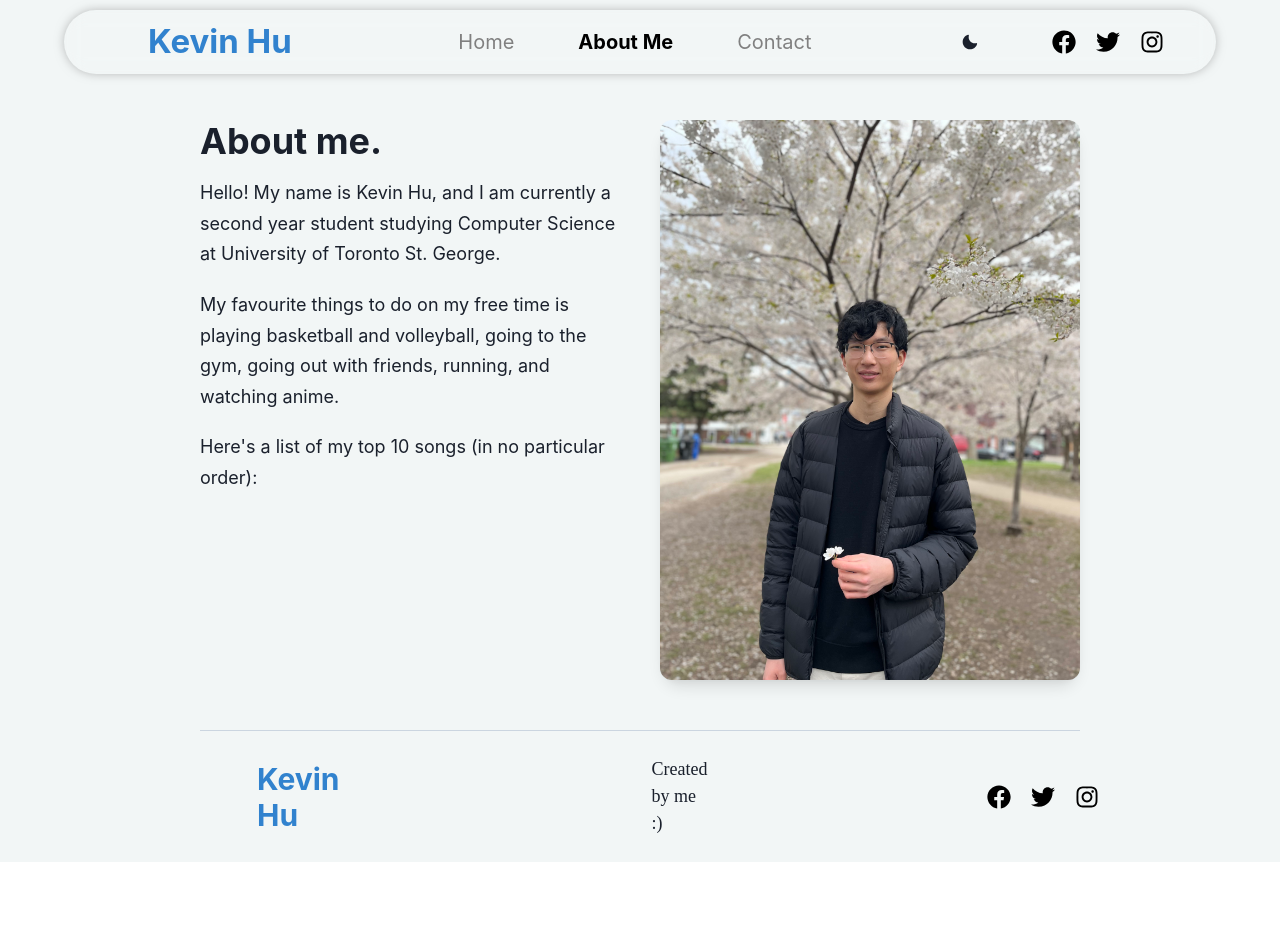
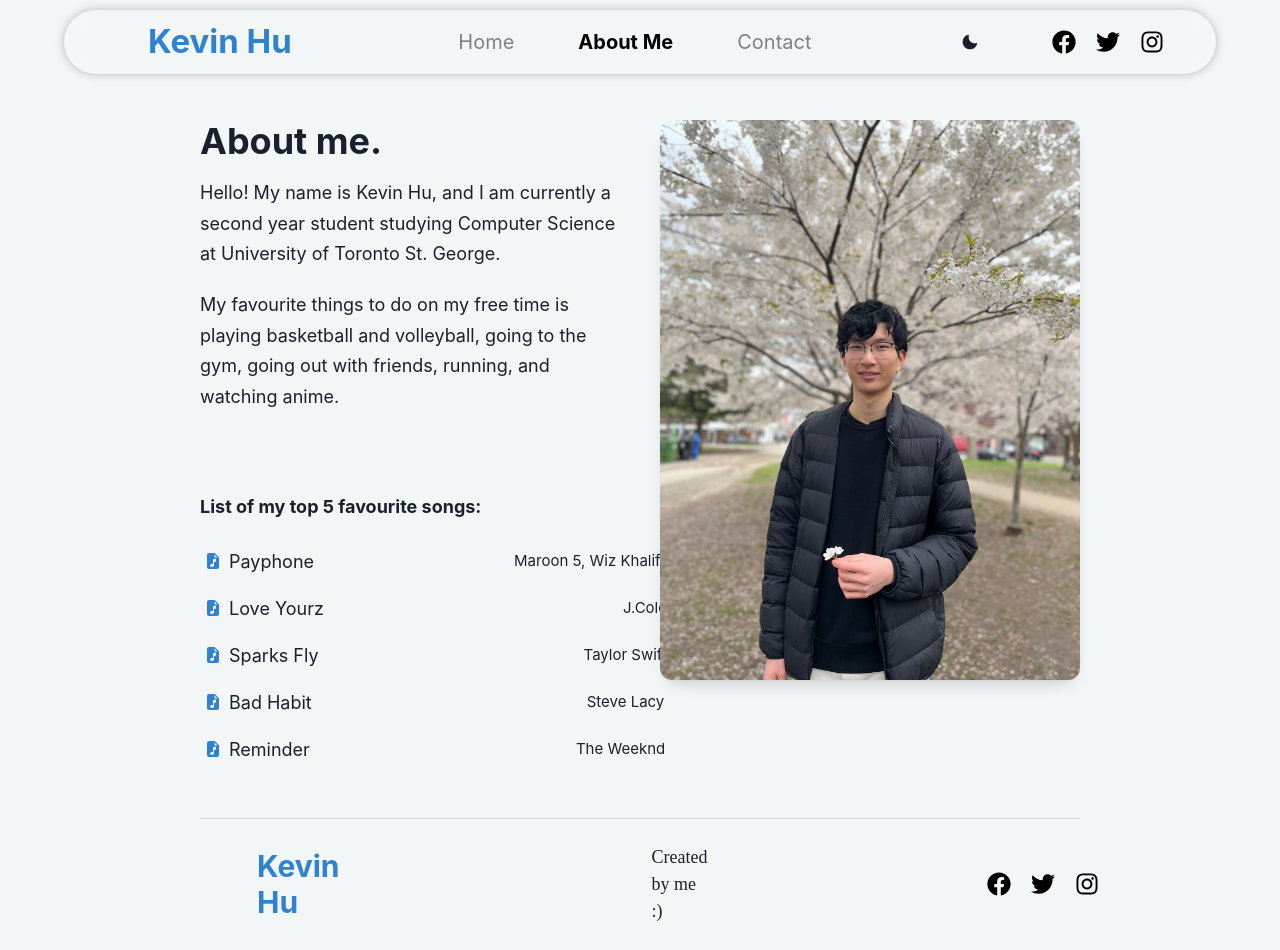
Before and after one commit to kev0921/personal-website, a React (Vite) app: page /About in a window 1280 px wide. Before the commit the page ends 862 px from the top, so only its background shows below. Built offline with nearby package versions, Linux system fonts and the light colour scheme.

Commit message:
added more about me info

```diff
--- a/package.json
+++ b/package.json
@@ -16,7 +16,7 @@
     "framer-motion": "^10.12.16",
     "react": "^18.2.0",
     "react-dom": "^18.2.0",
-    "react-icons": "^4.9.0",
+    "react-icons": "^4.10.1",
     "react-router-dom": "^6.6.1"
   },
   "devDependencies": {
--- a/src/pages/About.jsx
+++ b/src/pages/About.jsx
@@ -1,4 +1,5 @@
-import { VStack, Box, Flex, Spacer, Card, Image, CardFooter, HStack, Text, Heading, SimpleGrid } from "@chakra-ui/react";
+import { VStack, Box, Flex, Spacer, Card, Image, CardFooter, HStack, Text, Heading, SimpleGrid, List, ListItem, ListIcon } from "@chakra-ui/react";
+import {  BsFillFileEarmarkMusicFill } from "react-icons/bs";
 
 export default function About() {
   return (
@@ -17,14 +18,58 @@ export default function About() {
             My favourite things to do on my free time is playing basketball and volleyball, going to the gym, going out with friends, running, and watching anime.
           </Text>
 
-          <Text lineHeight={1.7} mt="10px" fontSize={18} pb="10px">
-            Here's a list of my top 10 songs {'('}in no particular order{')'}:
+          <Text lineHeight={1.7} mt="70px" fontSize={18} pb="10px" fontWeight="bold">
+            List of my top 5 favourite songs:
           </Text>
+
+          <List spacing={5} p="5px" mt="10px">
+
+            <ListItem>
+              <Flex alignItems="center">
+                <ListIcon as={BsFillFileEarmarkMusicFill} color='blue.500' />
+                <Text whiteSpace="nowrap" fontSize={18}>Payphone</Text>
+                <Text whiteSpace="nowrap" fontSize={15} ml="200px">Maroon 5, Wiz Khalifa</Text>
+              </Flex>
+            </ListItem>
+
+            <ListItem>
+              <Flex alignItems="center">
+                <ListIcon as={BsFillFileEarmarkMusicFill} color='blue.500' />
+                <Text whiteSpace="nowrap" fontSize={18}>Love Yourz</Text>
+                <Text whiteSpace="nowrap" fontSize={15} ml="299px">J.Cole</Text>
+              </Flex>
+            </ListItem>
+
+            <ListItem>
+              <Flex alignItems="center">
+                <ListIcon as={BsFillFileEarmarkMusicFill} color='blue.500' />
+                <Text whiteSpace="nowrap" fontSize={18}>Sparks Fly</Text>
+                <Text whiteSpace="nowrap" fontSize={15} ml="265px">Taylor Swift</Text>
+              </Flex>
+            </ListItem>
+
+            <ListItem>
+              <Flex alignItems="center">
+                <ListIcon as={BsFillFileEarmarkMusicFill} color='blue.500' />
+                <Text whiteSpace="nowrap" fontSize={18}>Bad Habit</Text>
+                <Text whiteSpace="nowrap" fontSize={15} ml="275px">Steve Lacy</Text>
+              </Flex>
+            </ListItem>
+
+            <ListItem>
+              <Flex alignItems="center">
+                <ListIcon as={BsFillFileEarmarkMusicFill} color='blue.500' />
+                <Text whiteSpace="nowrap" fontSize={18}>Reminder</Text>
+                <Text whiteSpace="nowrap" fontSize={15} ml="266px">The Weeknd</Text>
+              </Flex>
+            </ListItem>
+
+          </List>
 
         </Box>
 
         <Box>
-            <Card maxHeight="700px" borderRadius={20} boxShadow={"lg"}>
+            <Card maxHeight="700px" borderRadius={20} boxShadow={"lg"} transition="box-shadow 0.3s ease-in-out">
                 <Image src="/public/img/Me.jpeg" alt="Image" minWidth="100%" maxWidth="100%" maxHeight="30%" objectFit="cover" borderRadius="xl"/>
             </Card>
         </Box>
```
Also changed, not shown: 1 other file (tests, documents, lock files or other folders).
